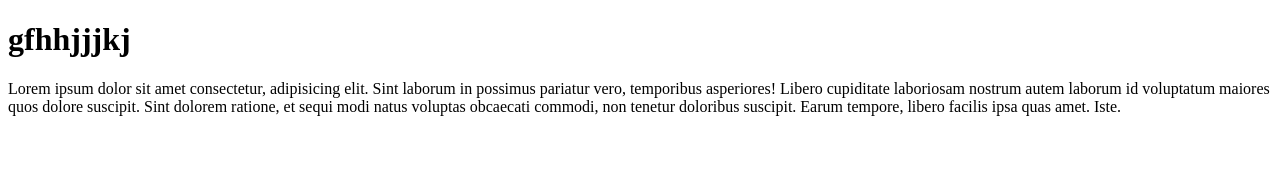
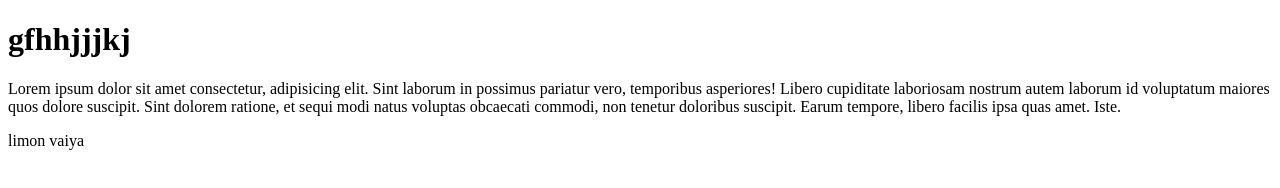
Before and after one commit to Limon789/limon-, a plain HTML site: page index.html in a window 1280 px wide. Drawn offline with Linux system fonts and the light colour scheme.

Commit message:
Update index.html

```diff
--- a/index.html
+++ b/index.html
@@ -9,5 +9,6 @@
 <body>
     <h1>gfhhjjjkj</h1>
     <p>Lorem ipsum dolor sit amet consectetur, adipisicing elit. Sint laborum in possimus pariatur vero, temporibus asperiores! Libero cupiditate laboriosam nostrum autem laborum id voluptatum maiores quos dolore suscipit. Sint dolorem ratione, et sequi modi natus voluptas obcaecati commodi, non tenetur doloribus suscipit. Earum tempore, libero facilis ipsa quas amet. Iste.</p>
+    <p>limon vaiya</p>
 </body>
 </html>
```
